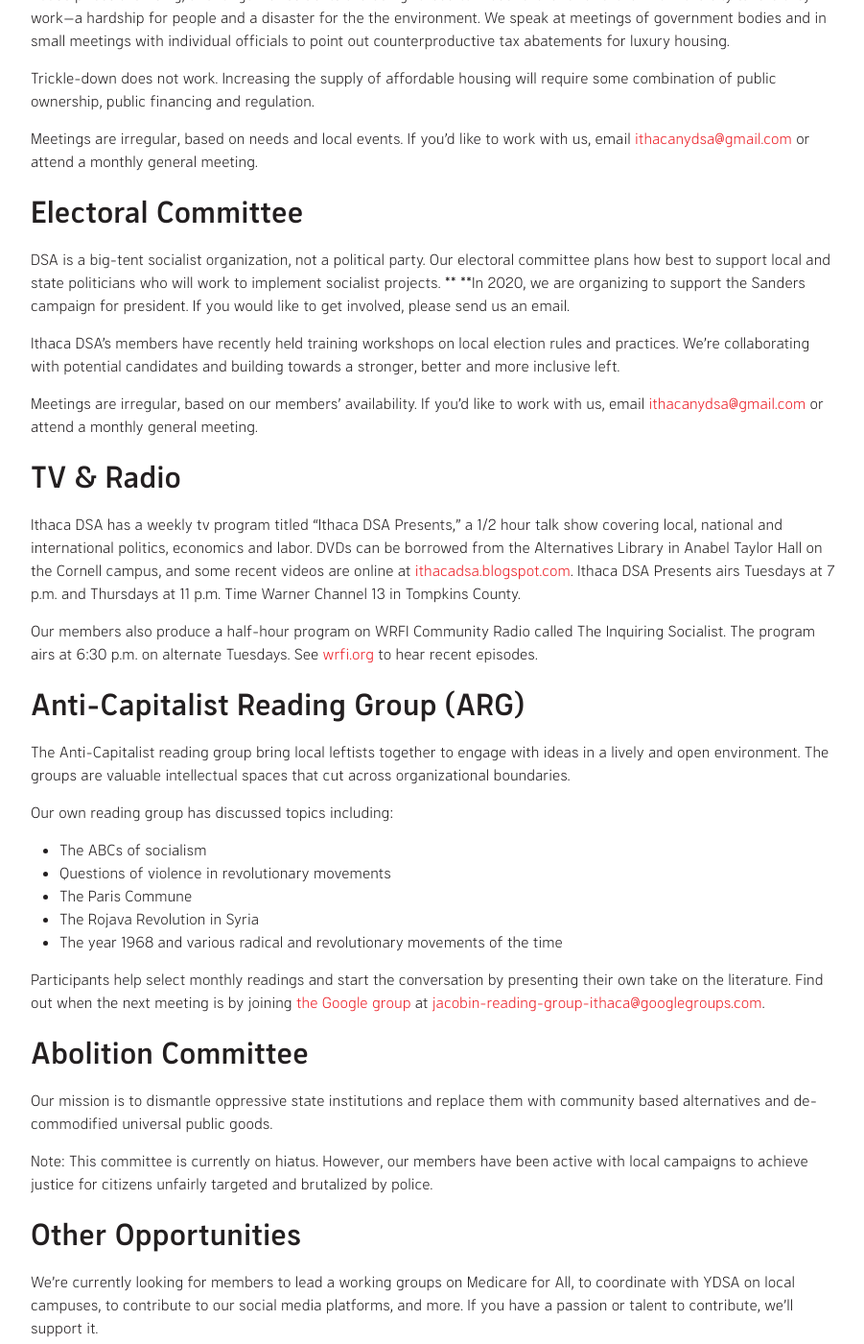
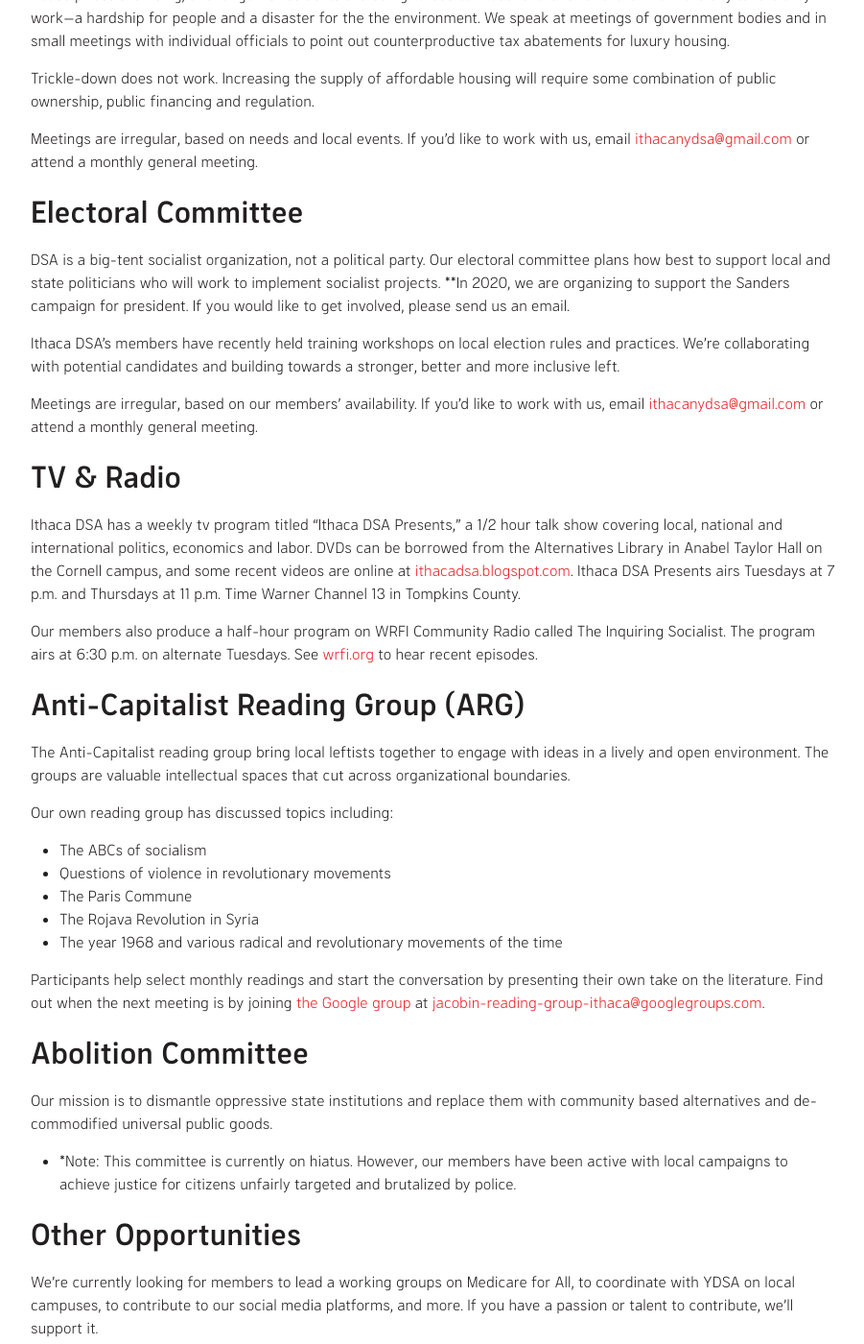
Before and after one commit to ithacadsa/ithacadsa.github.io, a Jekyll site: the page built from committees.md, in a window 1280 px wide and 1400 px high, scrolled down 344 px. Shown: the whole window at 96% size, without its empty margins (188-1089 px from the left). Built offline with Jekyll 4.4.1, drawn with Linux system fonts in a browser that asks for light colours; part of the change alters nothing that is shown; some of the changed text lies outside the part shown.

```diff
--- a/committees.md
+++ b/committees.md
@@ -4,7 +4,7 @@ title: Committees & Working Groups
 permalink: /committees/
 ---
 
-* *Note: All committees are led by members working together as volunteers. If you would like to get involved with these or start one of your own, just reach out.* *
+* *All committees are led by members working together as volunteers. If you would like to get involved with these or start one of your own, just reach out.
 
 ## Affordable Housing Committee
 
@@ -26,7 +26,7 @@ meeting.
 
 DSA is a big-tent socialist organization, not a political party. Our
 electoral committee plans how best to support local and state politicians who
-will work to implement socialist projects. ** **In 2020, we are organizing to support the Sanders campaign for president. If you would like to get involved, please send us an email.
+will work to implement socialist projects. **In 2020, we are organizing to support the Sanders campaign for president. If you would like to get involved, please send us an email.
 
 Ithaca DSA’s members have recently held training workshops on local election
 rules and practices. We’re collaborating with potential candidates and building
@@ -71,7 +71,7 @@ by joining [the Google group][reading-group] at [jacobin-reading-group-ithaca@go
 Our mission is to dismantle oppressive state institutions and replace them with
 community based alternatives and de-commodified universal public goods.
 
-Note: This committee is currently on hiatus. However, our members have been active with local campaigns to achieve justice for citizens unfairly targeted and brutalized by police.
+* *Note: This committee is currently on hiatus. However, our members have been active with local campaigns to achieve justice for citizens unfairly targeted and brutalized by police.
 
 ## Other Opportunities
 
```
